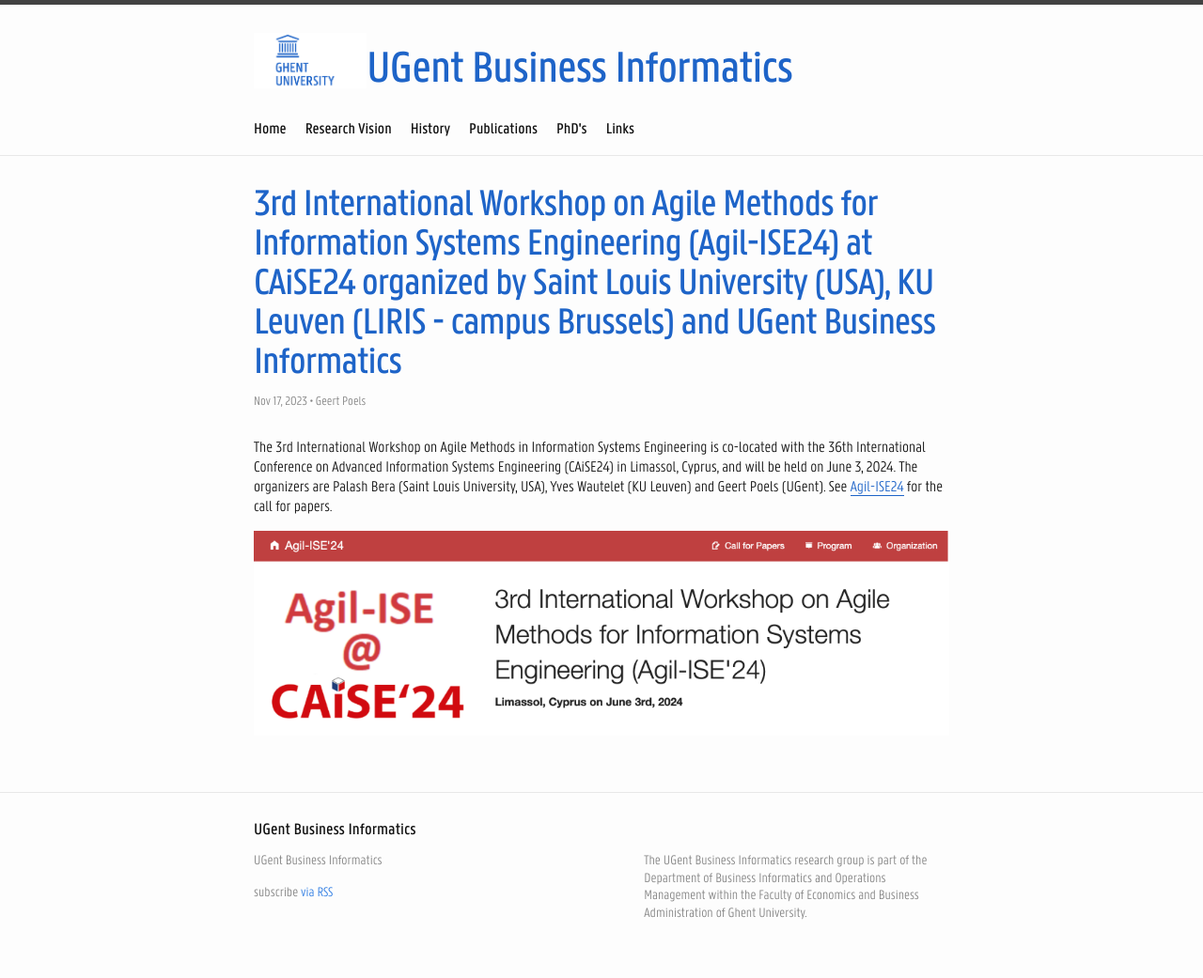
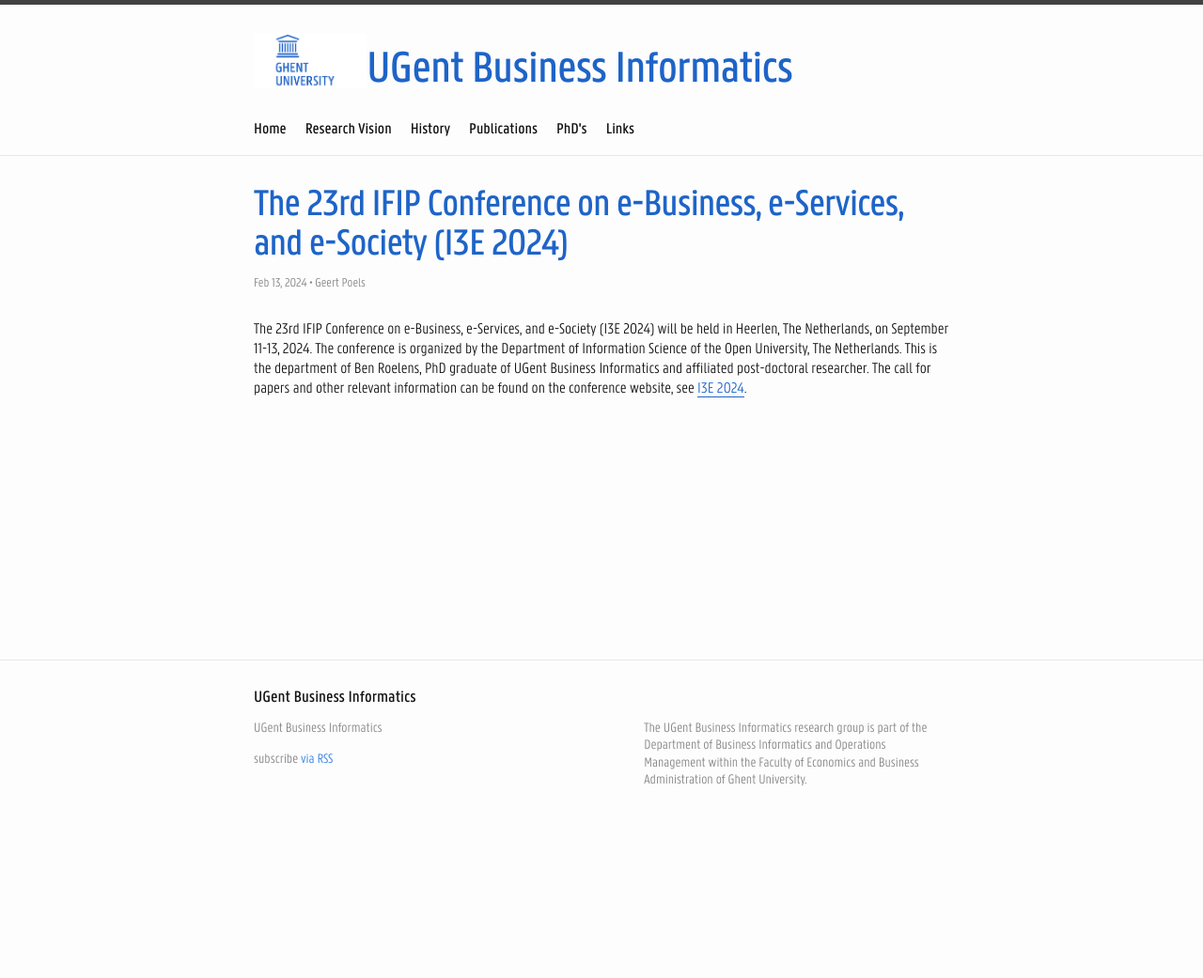
Before and after one commit to UGent-BusinessInformatics/ugent-businessinformatics.github.io, a Jekyll site: the page built from _posts/2024-02-13-i3e2024.markdown, in a window 1280 px wide. Shown: the whole page at 94% size. Built offline with Jekyll 4.4.1, drawn with Linux system fonts in a browser that asks for light colours; after the commit the page ends 900 px from its top, so only the background shows below that.

Commit message:
Update 2024-02-13-i3e2024.markdown
Announcement I3E 2024 conference, co-organized by Ben Roelens

```diff
--- a/_posts/2024-02-13-i3e2024.markdown
+++ b/_posts/2024-02-13-i3e2024.markdown
@@ -1,13 +1,13 @@
 ---
-title: 3rd International Workshop on Agile Methods for Information Systems Engineering (Agil-ISE24) at CAiSE24 organized by Saint Louis University (USA), KU Leuven (LIRIS - campus Brussels) and UGent Business Informatics
-date: '2023-11-17T00:00:00+00:00'
+title: The 23rd IFIP Conference on e-Business, e-Services, and e-Society (I3E 2024)
+date: '2024-02-13T00:00:00+00:00'
 author: 'Geert Poels'
 categories: news
 excerpt_separator: <!--more-->
 layout: post
 ---
 
-The 3rd International Workshop on Agile Methods in Information Systems Engineering is co-located with the 36th International Conference on Advanced Information Systems Engineering (CAiSE24) in Limassol, Cyprus, and will be held on June 3, 2024. The organizers are Palash Bera (Saint Louis University, USA), Yves Wautelet (KU Leuven) and Geert Poels (UGent). See [Agil-ISE24](https://agilise.github.io/2024/paper.html) for the call for papers.
+The 23rd IFIP Conference on e-Business, e-Services, and e-Society (I3E 2024) will be held in Heerlen, The Netherlands, on September 11-13, 2024. The conference is organized by the Department of Information Science of the Open University, The Netherlands. This is the department of Ben Roelens, PhD graduate of UGent Business Informatics and affiliated post-doctoral researcher.
+The call for papers and other relevant information can be found on the conference website, see [I3E 2024](https://www.i3e2024.com).
 
-![](/uploads/website_Agil-ISE2024.png)
 <!--more-->
```
